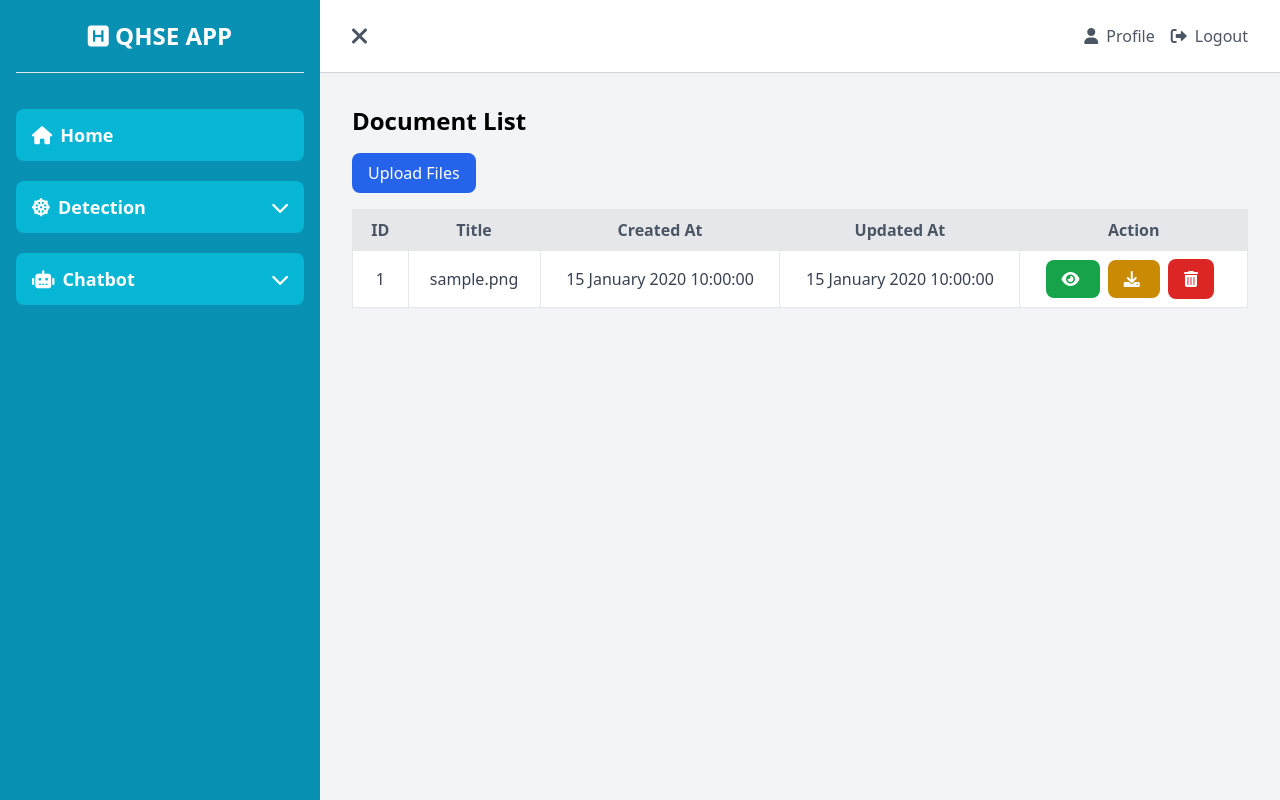
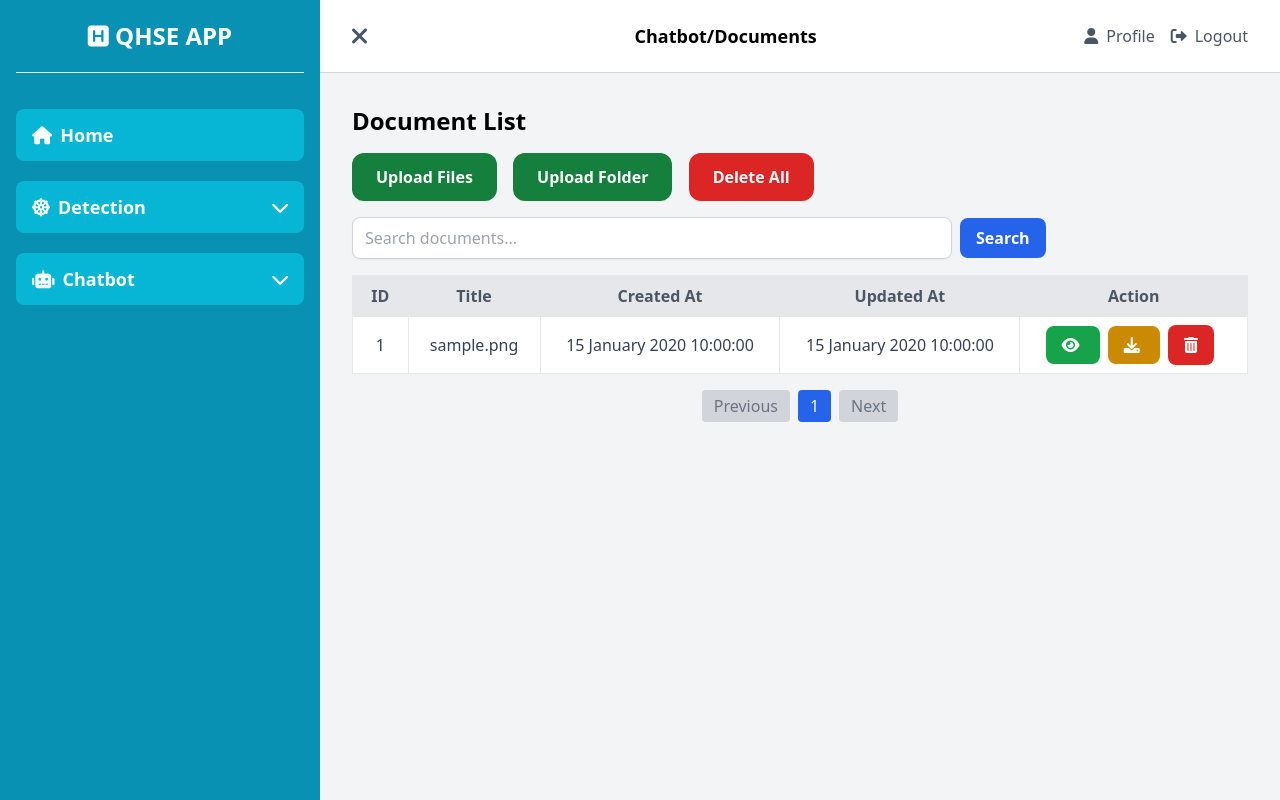
Before and after one commit to tmuchlissin/detectorcam-app, a Flask app: page /chatbot/documents in a window 1280 px wide. Run offline with Flask 3, Linux system fonts and the light colour scheme; tables that the repository leaves empty hold one stand-in row (values such as "Sample post"); some libraries are stand-ins or nearby versions.

Commit message:
update: document

```diff
--- a/app/chatbot/views.py
+++ b/app/chatbot/views.py
@@ -9,7 +9,7 @@ chatbot = Blueprint('chatbot', __name__)
 
 # Fungsi untuk memeriksa apakah file ekstensi diperbolehkan
 ALLOWED_EXTENSIONS = {
-    'txt', 'pdf', 'png', 'jpg', 'jpeg', 'gif',
+    'txt', 'pdf', 'png', 'jpg', 'jpeg',
     'docx', 'pptx', 'xlsx'  # Tambahkan ekstensi baru di sini
 }
 
@@ -23,7 +23,6 @@ def get_mime_type(filename):
         'jpg': 'image/jpeg',
         'jpeg': 'image/jpeg',
         'png': 'image/png',
-        'gif': 'image/gif',
         'txt': 'text/plain',
         # Tambahkan MIME types lain sesuai kebutuhan
     }
@@ -33,23 +32,43 @@ def get_mime_type(filename):
 @chatbot.route('/chatbot/documents', methods=['GET', 'POST'])
 def documents():
     if request.method == 'POST':
-        file = request.files['file']
+        # Ambil semua file yang diunggah
+        files = request.files.getlist('files[]')
 
-        if file and allowed_file(file.filename):
-            filename = secure_filename(file.filename)
-            file_data = file.read()
-
-            # Simpan data ke database
-            new_document = Document(title_file=filename, file_data=file_data)
-            db.session.add(new_document)
-            db.session.commit()
-
-            flash('Document uploaded successfully!', 'success')
+        if not files or not all(allowed_file(file.filename) for file in files):
+            flash('Some files are not allowed or no file uploaded!', 'error')
             return redirect(url_for('chatbot.documents'))
 
-    # Fetch all documents from the database
-    documents = Document.query.all()
-    return render_template('chatbot/documents.html', documents=documents)
+        # Loop untuk memproses setiap file
+        for file in files:
+            if file and allowed_file(file.filename):
+                filename = secure_filename(file.filename)
+                file_data = file.read()
+
+                # Simpan data ke database untuk setiap file
+                new_document = Document(title_file=filename, file_data=file_data)
+                db.session.add(new_document)
+
+        db.session.commit()
+        flash('Folder and files uploaded successfully!', 'success')
+        return redirect(url_for('chatbot.documents'))
+
+    # Ambil nomor halaman dari query string, default ke halaman 1
+    page = request.args.get('page', 1, type=int)
+    per_page = 10  # Jumlah dokumen per halaman
+
+    # Pencarian dokumen berdasarkan judul file
+    search_query = request.args.get('search', '')
+
+    if search_query:
+        # Jika ada query pencarian, filter dokumen berdasarkan judul
+        documents = Document.query.filter(Document.title_file.ilike(f'%{search_query}%')).paginate(page=page, per_page=per_page)
+    else:
+        # Jika tidak ada query, tampilkan semua dokumen dengan pagination
+        documents = Document.query.paginate(page=page, per_page=per_page)
+
+    return render_template('chatbot/documents.html', navbar_title='Chatbot/Documents', documents=documents, search_query=search_query)
+
 
 @chatbot.route('/chatbot/documents/preview/<int:file_id>')
 def preview_file(file_id):
@@ -67,7 +86,7 @@ def view_document(file_id):
     # URL pratinjau untuk file PDF dan gambar
     preview_url = url_for('chatbot.preview_file', file_id=document.id)
 
-    return render_template('chatbot/view_document.html',
+    return render_template('chatbot/view_document.html', navbar_title='Chatbot/Documents/View',
                            document=document,
                            mime_type=mime_type,
                            preview_url=preview_url)
@@ -78,11 +97,10 @@ def download_file(file_id):
     if document.file_data:
         return send_file(BytesIO(document.file_data),
                          download_name=document.title_file,
-                         as_attachment=True)  # Memaksa unduhan
+                         as_attachment=True)
     else:
         flash("No file data found!", "error")
         return redirect(url_for('chatbot.documents'))
-
 
 
 @chatbot.route('/chatbot/documents/delete/<int:file_id>', methods=['POST'])
@@ -93,6 +111,19 @@ def delete_document(file_id):
     flash('Document deleted successfully!', 'success')
     return redirect(url_for('chatbot.documents'))
 
+@chatbot.route('/chatbot/delete_all_documents', methods=['POST'])
+def delete_all_documents():
+    try:
+        # Menghapus semua dokumen
+        Document.query.delete()
+        db.session.commit()
+        flash('All documents have been deleted successfully!', 'success')
+    except Exception as e:
+        db.session.rollback()  # Jika ada error, batalkan perubahan
+        flash(f'Error deleting documents: {str(e)}', 'error')
+
+    return redirect(url_for('chatbot.documents'))
+
 
 @chatbot.route('/chatbot/live-chat')
 def live_chat():
--- a/app/detection/views.py
+++ b/app/detection/views.py
@@ -1,6 +1,10 @@
 from flask import Blueprint, render_template
 
 detection = Blueprint('detection', __name__)
+
+@detection.route('/detection/object-detector/cctv')
+def cctv():
+    return render_template('detection/cctv.html', navbar_title='Detection/CCTV')
 
 @detection.route('/detection/object-detector/report')
 def report():
@@ -14,7 +18,6 @@ def contact():
 def ppe():
     return render_template('detection/ppe.html', navbar_title='Detection/Object Detector/PPE Detector')
 
-
 @detection.route('/detection/object-detector/driver')
 def driver():
     return render_template('detection/driver.html', navbar_title='Detection/Object Detector/Driver Detector')
--- a/app/templates/base.html
+++ b/app/templates/base.html
@@ -57,6 +57,14 @@
             <!-- Detection Dropdown Menu -->
             <div id="dropdownDetectionMenu" class="dropdown-menu hidden">
               <!-- Object Detector as a submenu inside Detection -->
+              <a
+                href="{{ url_for('detection.cctv') }}"
+                class="block py-2 px-10 hover:bg-cyan-800 transition duration-200 flex items-center text-lg mt-2 font-semibold"
+                data-level="2"
+                data-parent="Detection"
+              >
+                <i class="fa-solid fa-video mr-2"></i> CCTV
+              </a>
               <a
                 href="{{ url_for('detection.report') }}"
                 class="block py-2 px-10 hover:bg-cyan-800 transition duration-200 flex items-center text-lg mt-2 font-semibold"
--- a/app/templates/chatbot/documents.html
+++ b/app/templates/chatbot/documents.html
@@ -5,13 +5,58 @@
   <!-- Tombol Upload -->
   <div class="mt-4">
     <button
-      class="bg-blue-600 text-white px-4 py-2 rounded-lg hover:bg-blue-700"
+      class="bg-green-700 text-white px-6 py-3 rounded-xl font-bold transform transition duration-500 hover:scale-105 hover:shadow-lg hover:bg-green-700 focus:outline-none mr-3"
       onclick="openModal()"
     >
       Upload Files
     </button>
+    <!-- Tombol Upload Folder -->
+    <button
+      class="bg-green-700 text-white px-6 py-3 rounded-xl font-bold transform transition duration-500 hover:scale-105 hover:shadow-lg hover:bg-green-700 focus:outline-none mr-3"
+      onclick="openModalForFolder()"
+    >
+      Upload Folder
+    </button>
+
+    <!-- Tombol Delete All -->
+    <form
+      action="{{ url_for('chatbot.delete_all_documents') }}"
+      method="POST"
+      style="display: inline-block"
+    >
+      <input type="hidden" name="csrf_token" value="{{ csrf_token() }}" />
+      <button
+        type="submit"
+        class="bg-red-600 text-white px-6 py-3 rounded-xl font-bold transform transition duration-500 hover:scale-105 hover:shadow-lg hover:bg-red-700 focus:outline-none"
+        onclick="return confirm('Are you sure you want to delete all documents?');"
+      >
+        Delete All
+      </button>
+    </form>
   </div>
-
+  <!-- Form Search -->
+  <div class="mt-4 mb-4">
+    <form
+      action="{{ url_for('chatbot.documents') }}"
+      method="GET"
+      class="flex items-center space-x-2"
+    >
+      <input
+        type="text"
+        name="search"
+        placeholder="Search documents..."
+        class="px-3 py-2 border border-gray-300 rounded-lg shadow-sm focus:outline-none focus:ring focus:border-blue-300"
+        value="{{ request.args.get('search', '') }}"
+        style="width: 600px"
+      />
+      <button
+        type="submit"
+        class="bg-blue-600 text-white px-4 py-2 rounded-lg hover:bg-blue-700 font-semibold"
+      >
+        Search
+      </button>
+    </form>
+  </div>
   <!-- Tabel Dokumen -->
   <table class="min-w-full bg-white border border-gray-200 mt-4">
     <thead class="bg-gray-200 text-gray-600">
@@ -24,7 +69,8 @@
       </tr>
     </thead>
     <tbody>
-      {% for document in documents %}
+      {% for document in documents.items %}
+      <!-- Use documents.items for paginated results -->
       <tr class="text-gray-700 text-center">
         <td class="py-2 px-4 border">{{ document.id }}</td>
         <td class="py-2 px-4 border">{{ document.title_file }}</td>
@@ -47,6 +93,7 @@
           <a
             href="{{ url_for('chatbot.download_file', file_id=document.id) }}"
             class="bg-yellow-600 text-white px-4 py-2 rounded-lg hover:bg-yellow-700 mr-2"
+            onclick="return confirm('Are you sure you want to download this file?');"
           >
             <i class="fas fa-download"></i>
           </a>
@@ -61,6 +108,7 @@
             <button
               type="submit"
               class="bg-red-600 text-white px-4 py-2 rounded-lg hover:bg-red-700 mr-2"
+              onclick="return confirm('Are you sure you want to delete this document?');"
             >
               <i class="fas fa-trash-alt"></i>
             </button>
@@ -70,6 +118,49 @@
       {% endfor %}
     </tbody>
   </table>
+
+  <!-- Pagination Links -->
+  <div class="mt-4 flex justify-center">
+    <nav class="flex space-x-2">
+      {% if documents.has_prev %}
+      <a
+        href="{{ url_for('chatbot.documents', page=documents.prev_num) }}"
+        class="px-3 py-1 bg-gray-200 text-gray-800 rounded hover:bg-gray-300"
+        >Previous</a
+      >
+      {% else %}
+      <span
+        class="px-3 py-1 bg-gray-300 text-gray-500 rounded cursor-not-allowed"
+        >Previous</span
+      >
+      {% endif %} {% for page_num in documents.iter_pages(left_edge=1,
+      right_edge=1, left_current=2, right_current=2) %} {% if page_num %} {% if
+      page_num == documents.page %}
+      <span class="px-3 py-1 bg-blue-600 text-white rounded"
+        >{{ page_num }}</span
+      >
+      {% else %}
+      <a
+        href="{{ url_for('chatbot.documents', page=page_num) }}"
+        class="px-3 py-1 bg-gray-200 text-gray-800 rounded hover:bg-gray-300"
+        >{{ page_num }}</a
+      >
+      {% endif %} {% else %}
+      <span class="px-3 py-1 text-gray-500">…</span>
+      {% endif %} {% endfor %} {% if documents.has_next %}
+      <a
+        href="{{ url_for('chatbot.documents', page=documents.next_num) }}"
+        class="px-3 py-1 bg-gray-200 text-gray-800 rounded hover:bg-gray-300"
+        >Next</a
+      >
+      {% else %}
+      <span
+        class="px-3 py-1 bg-gray-300 text-gray-500 rounded cursor-not-allowed"
+        >Next</span
+      >
+      {% endif %}
+    </nav>
+  </div>
 
   <!-- Modal Popup untuk Upload -->
   <div
@@ -87,16 +178,17 @@
       >
         <input type="hidden" name="csrf_token" value="{{ csrf_token() }}" />
 
-        <!-- File Input tanpa Title -->
+        <!-- File Input untuk mengunggah beberapa file -->
         <div>
-          <label for="file" class="block text-sm font-medium text-gray-700">
-            File
+          <label for="files" class="block text-sm font-medium text-gray-700">
+            Files
           </label>
           <input
             type="file"
-            name="file"
-            id="file"
+            name="files[]"
+            id="files"
             class="w-full px-3 py-2 border border-gray-300 rounded-lg shadow-sm focus:outline-none"
+            multiple
             required
           />
         </div>
@@ -120,7 +212,57 @@
       </form>
     </div>
   </div>
+  <!-- Modal Popup untuk Upload Folder -->
+  <div
+    id="uploadFolderModal"
+    class="fixed inset-0 hidden bg-gray-800 bg-opacity-50 justify-center items-center z-50"
+  >
+    <div class="bg-white p-6 rounded-lg shadow-lg max-w-md w-full">
+      <h2 class="text-lg font-bold mb-4">Upload New Folder</h2>
 
+      <form
+        action="{{ url_for('chatbot.documents') }}"
+        method="POST"
+        enctype="multipart/form-data"
+        class="space-y-4"
+      >
+        <input type="hidden" name="csrf_token" value="{{ csrf_token() }}" />
+
+        <!-- Input untuk mengunggah folder -->
+        <div>
+          <label for="folder" class="block text-sm font-medium text-gray-700">
+            Folder
+          </label>
+          <input
+            type="file"
+            name="files[]"
+            id="folder"
+            class="w-full px-3 py-2 border border-gray-300 rounded-lg shadow-sm focus:outline-none"
+            multiple
+            webkitdirectory
+            required
+          />
+        </div>
+
+        <!-- Submit Button -->
+        <div class="flex justify-end">
+          <button
+            type="submit"
+            class="bg-blue-600 text-white px-4 py-2 rounded-lg hover:bg-blue-700"
+          >
+            Upload
+          </button>
+          <button
+            type="button"
+            class="ml-4 bg-gray-600 text-white px-4 py-2 rounded-lg hover:bg-gray-700"
+            onclick="closeFolderModal()"
+          >
+            Cancel
+          </button>
+        </div>
+      </form>
+    </div>
+  </div>
   <!-- Modal Popup Script -->
   <script>
     function openModal() {
@@ -132,6 +274,16 @@
       document.getElementById("uploadModal").classList.add("hidden");
       document.getElementById("uploadModal").classList.remove("flex");
     }
+
+    function openModalForFolder() {
+      document.getElementById("uploadFolderModal").classList.remove("hidden");
+      document.getElementById("uploadFolderModal").classList.add("flex");
+    }
+
+    function closeFolderModal() {
+      document.getElementById("uploadFolderModal").classList.add("hidden");
+      document.getElementById("uploadFolderModal").classList.remove("flex");
+    }
   </script>
 
   {% endblock %}
--- a/app/templates/chatbot/view_document.html
+++ b/app/templates/chatbot/view_document.html
@@ -29,12 +29,9 @@
     <!-- PDF Preview -->
     <iframe
       src="{{ preview_url }}"
-      class="w-full h-[750px]"
+      class="w-full h-[800px]"
       frameborder="0"
     ></iframe>
-    {% elif mime_type in ['image/png', 'image/jpeg', 'image/gif'] %}
-    <!-- Image Preview -->
-    <img src="{{ preview_url }}" class="w-full h-auto" alt="Document Image" />
     {% else %}
     <!-- Jika file bukan PDF atau gambar, tawarkan opsi download -->
     <p>
--- /dev/null
+++ b/app/templates/detection/cctv.html
@@ -0,0 +1,6 @@
+{% extends "base.html" %} {% block content %}
+<div class="p-8">
+  <h1 class="text-2xl font-bold mb-4">CCTV</h1>
+  <p>Halaman ini menampilkan CCTV.</p>
+</div>
+{% endblock %}
```
